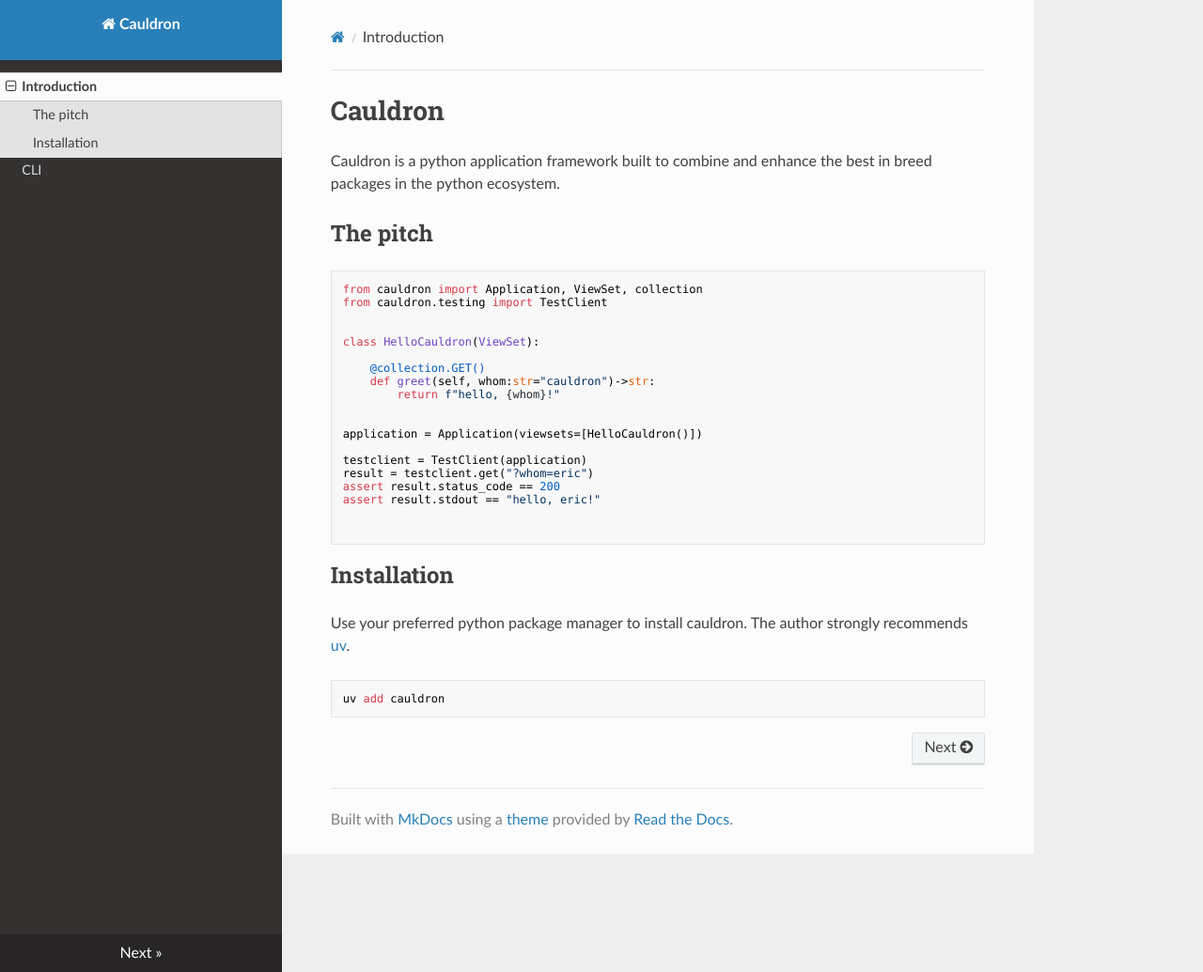
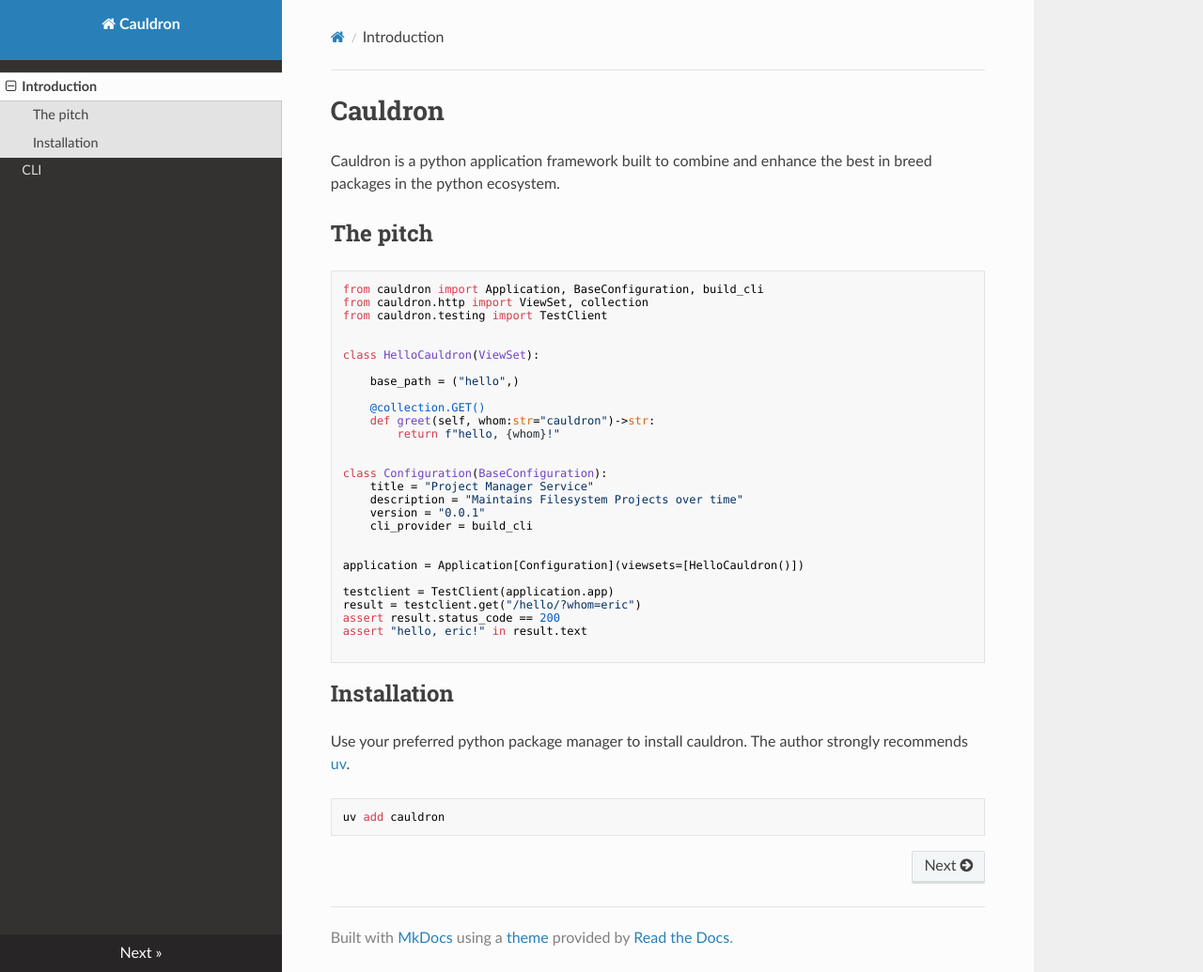
Before and after one commit to mikemcowie/brewing, an MkDocs documentation site: the page built from docs/README.md, in a window 1280 px wide and 1035 px high. Shown: the whole window at 94% size. Built offline with MkDocs 1.6.1, drawn with Linux system fonts in a browser that asks for light colours; nearby versions of some CDN libraries.

Commit message:
test: test docs; a few small fixes to make the doc tests work.

````diff
--- a/docs/README.md
+++ b/docs/README.md
@@ -5,24 +5,33 @@
 ## The pitch
 
 ```python
-from cauldron import Application, ViewSet, collection
+from cauldron import Application, BaseConfiguration, build_cli
+from cauldron.http import ViewSet, collection
 from cauldron.testing import TestClient
 
 
 class HelloCauldron(ViewSet):
+
+    base_path = ("hello",)
 
     @collection.GET()
     def greet(self, whom:str="cauldron")->str:
         return f"hello, {whom}!"
 
 
-application = Application(viewsets=[HelloCauldron()])
+class Configuration(BaseConfiguration):
+    title = "Project Manager Service"
+    description = "Maintains Filesystem Projects over time"
+    version = "0.0.1"
+    cli_provider = build_cli
 
-testclient = TestClient(application)
-result = testclient.get("?whom=eric")
+
+application = Application[Configuration](viewsets=[HelloCauldron()])
+
+testclient = TestClient(application.app)
+result = testclient.get("/hello/?whom=eric")
 assert result.status_code == 200
-assert result.stdout == "hello, eric!"
-
+assert "hello, eric!" in result.text
 
 ```
 
--- a/pyproject.toml
+++ b/pyproject.toml
@@ -88,12 +88,13 @@
     ]
 
 [tool.pytest.ini_options]
-addopts = "--import-mode=importlib --cov-report=html --cov-report=term --cov=. --cov-fail-under=90 --cov-context=test --cov-branch --html=testreport/index.html"
+addopts = "--import-mode=importlib --cov-report=html --cov-report=term --cov=. --cov-fail-under=90 --cov-context=test --cov-branch --html=testreport/index.html --markdown-docs --ignore framework/src/cauldron/db/migrations/"
 python_files = [
     "test_*.py",
     "*_test.py",
     "feat_*.py",
 ]
+ignore_glob = "**/env.py"
 
 [tool.coverage.run]
 concurrency = ["thread", "greenlet"]
````
Also changed, not shown: docs/cli.md (+1 -2 lines), libs/cli/README.md (deleted, +0 -26 lines), libs/generic/README.md (+4 -2 lines), 5 other files.
